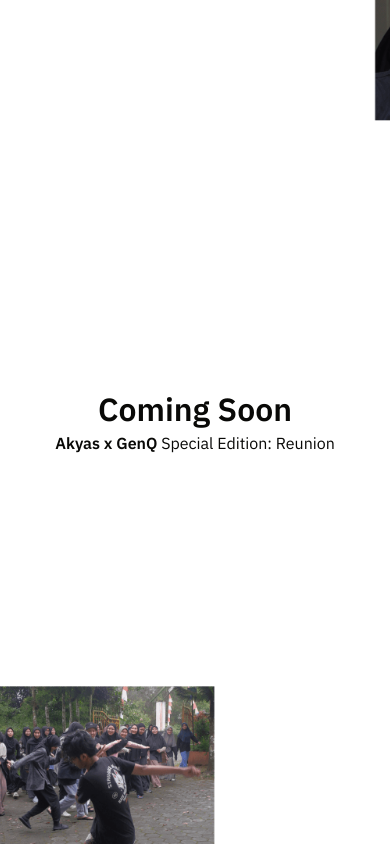
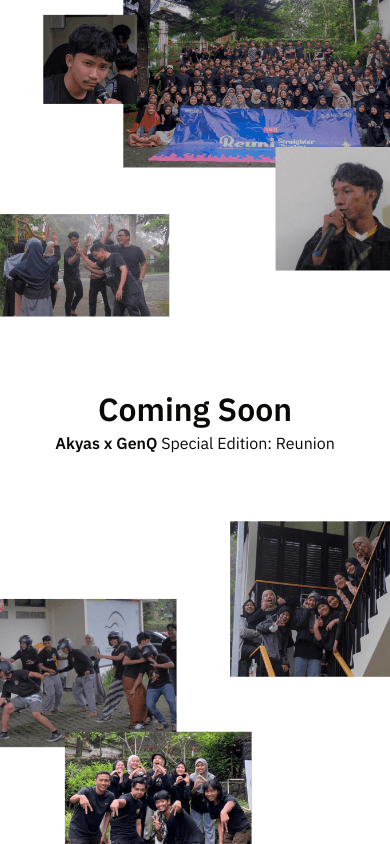
Before and after one commit to abdmmar/akgq, a Next.js app: page / in a window 390 px wide. Built offline with nearby package versions, Linux system fonts and the light colour scheme.

Commit message:
add background mobile

```diff
--- a/components/ComingSoon/ComingSoon.tsx
+++ b/components/ComingSoon/ComingSoon.tsx
@@ -1,5 +1,7 @@
+import * as React from 'react'
 import Image from 'next/image'
 import styled from 'styled-components'
+import { useWindowSize } from '../../hooks/useWindowSize'
 
 const Main = styled.main`
   min-height: 100vh;
@@ -17,15 +19,22 @@ const Container = styled.div`
 `
 
 const H1 = styled.h1`
-  font-size: clamp(2rem, 16vw - 5rem, 5rem);
+  font-size: clamp(2rem, 16vw - 6rem, 6rem);
 `
 
 const ComingSoon = () => {
+  const size = useWindowSize()
+
+  const src = React.useMemo(
+    () => (size.width && size.width <= 480 ? '/bg-mobile.png' : '/bg.png'),
+    [size.width],
+  )
+
   return (
     <div>
       <Main>
         <Image
-          src="/bg.png"
+          src={src || '/bg.png'}
           alt="Gallery of Islah 21 Reuni"
           layout="fill"
           objectFit="cover"
--- /dev/null
+++ b/hooks/useWindowSize.ts
@@ -0,0 +1,30 @@
+import * as React from 'react'
+
+export interface Size {
+  width: number | undefined
+  height: number | undefined
+}
+
+export function useWindowSize(): Size {
+  const [windowSize, setWindowSize] = React.useState<Size>({
+    width: undefined,
+    height: undefined,
+  })
+
+  React.useEffect(() => {
+    function handleResize() {
+      setWindowSize({
+        width: window.innerWidth,
+        height: window.innerHeight,
+      })
+    }
+
+    window.addEventListener('resize', handleResize)
+
+    handleResize()
+
+    return () => window.removeEventListener('resize', handleResize)
+  }, [])
+
+  return windowSize
+}
```
Also changed, not shown: public/bg-mobile.png (added).
